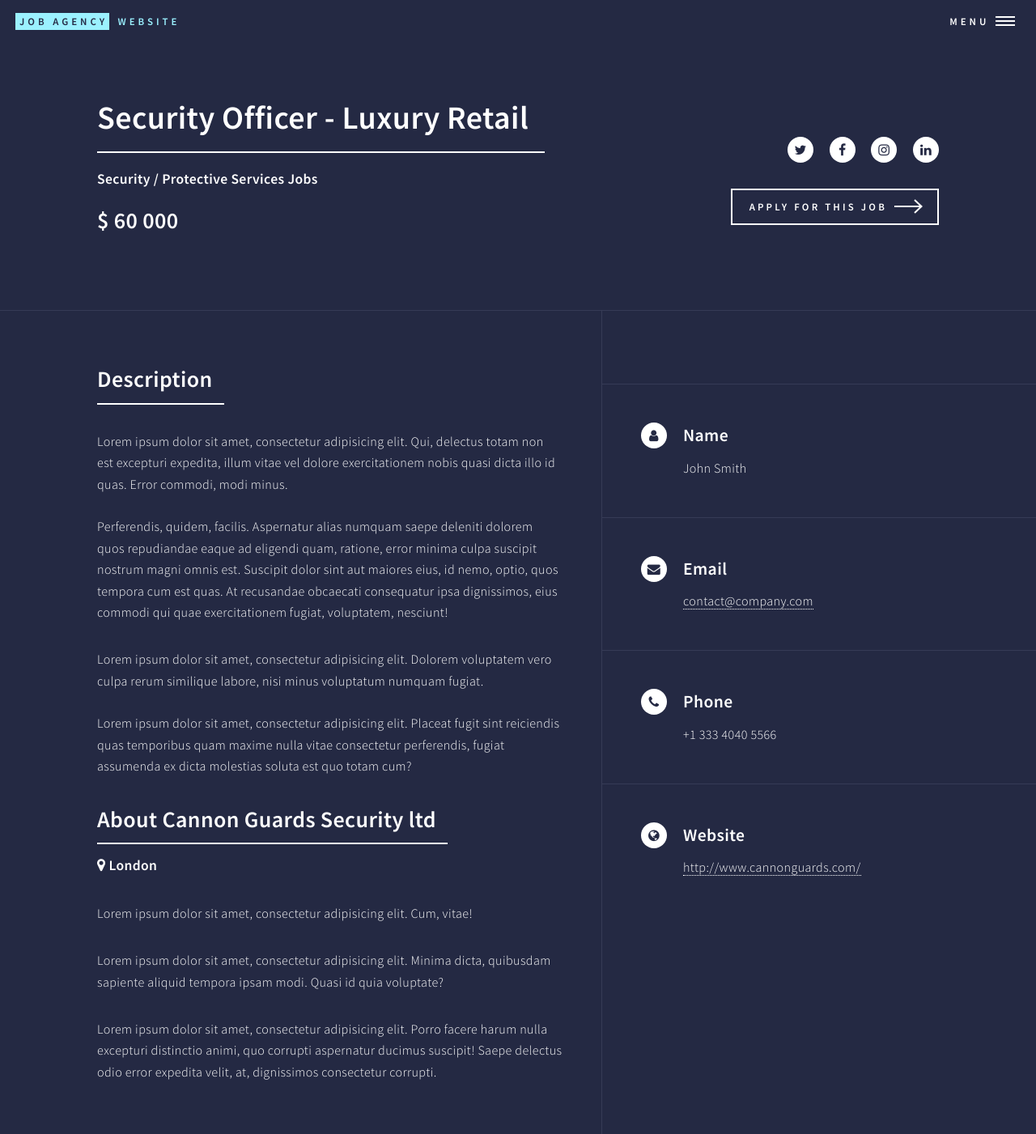
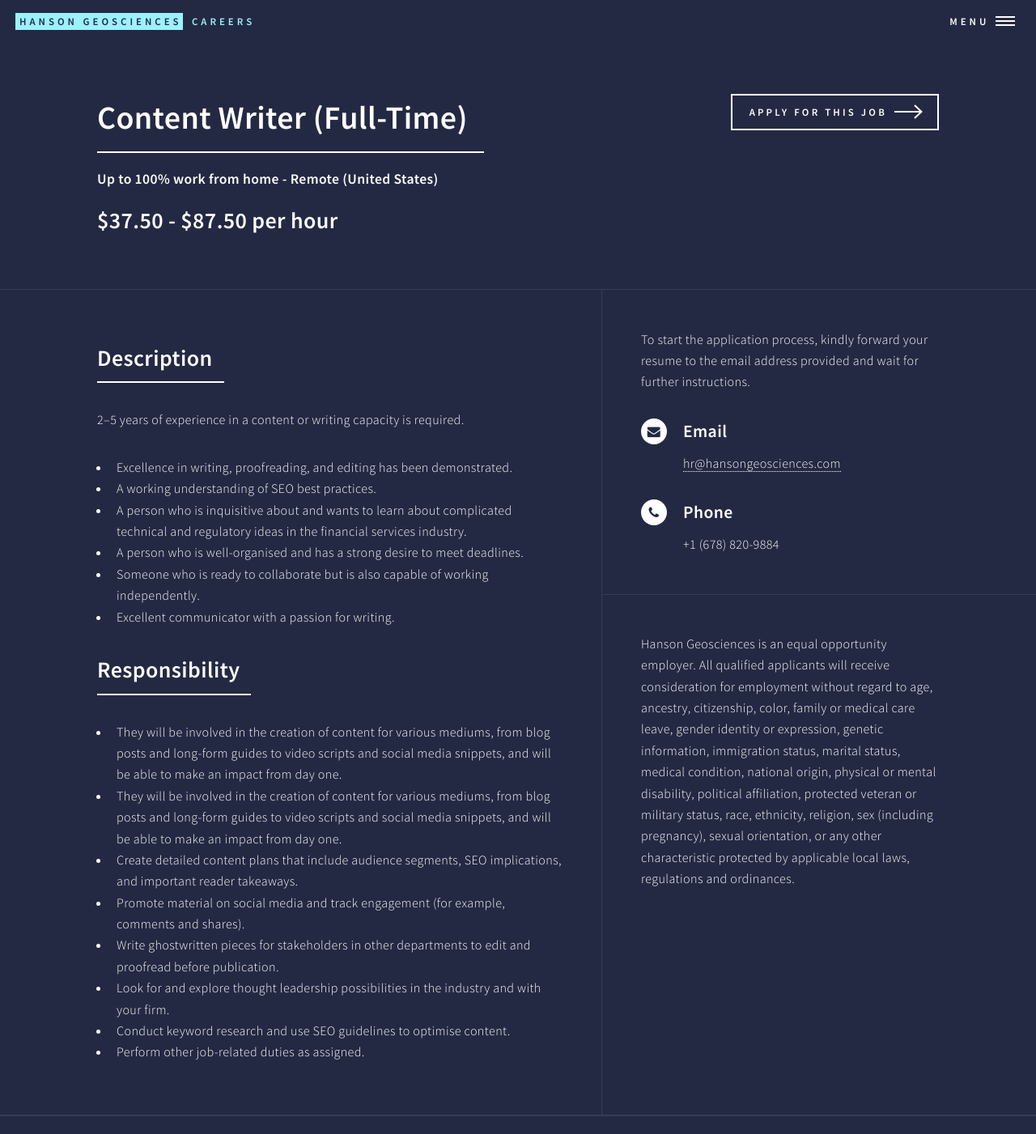
Before and after one commit to codevangelist/careers, a plain HTML site: page jobs/content_writer/index.html in a window 1280 px wide. Shown: the top 1401 px of the page at 81% size. Drawn offline with Linux system fonts and the light colour scheme.

Commit message:
lass="ic

```diff
--- a/jobs/content_writer/index.html
+++ b/jobs/content_writer/index.html
@@ -1,7 +1,7 @@
 <!DOCTYPE HTML>
 <html>
 	<head>
-		<title>PHPJabbers.com | Free Job Agency Website Template</title>
+		<title>Hanson Geosciences | Careers - Content Writer </title>
 		<meta charset="utf-8" />
 		<meta name="viewport" content="width=device-width, initial-scale=1, user-scalable=no" />
 		<link rel="stylesheet" href="../../assets/bootstrap/css/bootstrap.min.css" />
@@ -15,7 +15,7 @@
 
 				<!-- Header -->
 				<header id="header" class="alt">
-					<a href="index.html" class="logo"><strong>Job Agency</strong> <span>Website</span></a>
+					<a href="/" class="logo"><strong>Hanson Geosciences</strong> <span>Careers</span></a>
 					<nav>
 						<a href="#menu">Menu</a>
 					</nav>
@@ -24,58 +24,28 @@
 				<!-- Menu -->
 				<nav id="menu">
 					<ul class="links">
-		                <li> <a href="index.html">Home </a> </li>
-
-		                <li class="active"> <a href="jobs.html">Jobs</a> </li>
-
-		                <li> <a href="blog.html">Blog</a> </li>
-
-		                <li> <a href="about-us.html">About Us</a> </li>
-
-		                <li><a href="team.html">Team</a></li>
-
-		                <li><a href="testimonials.html">Testimonials</a></li>
-
-		                <li><a href="terms.html">Terms</a></li>
-
-		                <li><a href="contact.html">Contact Us</a></li>
+		                <li> <a href="/">Home </a> </li>
+		                <li class="active"> <a href="/">Jobs</a> </li>
+		                <li><a href="/contact">Contact Us</a></li>
             		</ul>
 				</nav>
 
 				<!-- Main -->
 					<div id="main" class="alt">
-
-						<!-- One -->
 						<section id="one">
 							<div class="inner">
 								<div class="row">
 									<div class="col-lg-8">
 										<header class="major">
-												<h1>Security Officer - Luxury Retail</h1>
-
-												<h4>Security / Protective Services Jobs</h4>
-
-												<h2>$ 60 000</h2>
+											<h1>Content Writer (Full-Time)</h1>
+											<h4>Up to 100% work from home - Remote (United States)</h4>
+											<h2>$37.50 - $87.50 per hour</h2>
 										</header>
 									</div>
-
 									<div class="col-lg-4 text-right">
-
-											<br>
-											<br>
-
-											<ul class="icons">
-												<li><a href="#" class="icon alt fa-twitter"><span class="label">Twitter</span></a></li>
-												<li><a href="#" class="icon alt fa-facebook"><span class="label">Facebook</span></a></li>
-												<li><a href="#" class="icon alt fa-instagram"><span class="label">Instagram</span></a></li>
-												<li><a href="#" class="icon alt fa-linkedin"><span class="label">LinkedIn</span></a></li>
-											</ul>
-
-											<a href="contact.html" class="button next scrolly">Apply for this job</a>
+										<a href="mailto:hr@hansongeosciences.com?subject=Applicaion for Content Writer Role" class="button next scrolly">Apply for this job</a>
 									</div>
 								</div>
-
-									<br>
 							</div>
 						</section>
 
@@ -85,60 +55,50 @@
 									<header class="major">
 										<h2>Description</h2>
 									</header>
-
-							            <p>Lorem ipsum dolor sit amet, consectetur adipisicing elit. Qui, delectus totam non est excepturi expedita, illum vitae vel dolore exercitationem nobis quasi dicta illo id  quas. Error commodi, modi minus. <br><br>
-							                Perferendis, quidem, facilis. Aspernatur alias numquam saepe deleniti dolorem quos repudiandae eaque ad eligendi quam, ratione, error minima culpa suscipit nostrum magni omnis est. Suscipit dolor sint aut maiores eius, id nemo, optio, quos tempora cum est quas. At recusandae obcaecati consequatur ipsa dignissimos, eius commodi qui quae exercitationem fugiat, voluptatem, nesciunt!
+									<p>
+										2–5 years of experience in a content or writing capacity is required.
+										<ul>
+											<li>Excellence in writing, proofreading, and editing has been demonstrated.</li>
+											<li>A working understanding of SEO best practices.</li>
+											<li>A person who is inquisitive about and wants to learn about complicated technical and regulatory ideas in the financial services industry.</li>
+											<li>A person who is well-organised and has a strong desire to meet deadlines.</li>
+											<li>Someone who is ready to collaborate but is also capable of working independently.</li>
+											<li>Excellent communicator with a passion for writing.</li>
+										</ul>
 									</p>
-
-							            <p>Lorem ipsum dolor sit amet, consectetur adipisicing elit. Dolorem voluptatem vero culpa rerum similique labore, nisi minus voluptatum numquam fugiat. <br><br>Lorem ipsum dolor sit amet, consectetur adipisicing elit. Placeat fugit sint reiciendis quas temporibus quam maxime nulla vitae consectetur perferendis, fugiat assumenda ex dicta molestias soluta est quo totam cum?</p>
-
 									<header class="major">
-											<h2>About Cannon Guards Security ltd</h2>
-
-											<h4><i class="fa fa-map-marker"></i> London</h4>
+										<h2>Responsibility</h2>
 									</header>
-
-							            <p>Lorem ipsum dolor sit amet, consectetur adipisicing elit. Cum, vitae!</p>
-
-							            <p>Lorem ipsum dolor sit amet, consectetur adipisicing elit. Minima dicta, quibusdam sapiente aliquid tempora ipsam modi. Quasi id quia voluptate?</p>
-
-							            <p>Lorem ipsum dolor sit amet, consectetur adipisicing elit. Porro facere harum nulla excepturi distinctio animi, quo corrupti aspernatur ducimus suscipit! Saepe delectus odio error expedita velit, at, dignissimos consectetur corrupti.</p>
+									<ul>
+										<li>They will be involved in the creation of content for various mediums, from blog posts and long-form guides to video scripts and social media snippets, and will be able to make an impact from day one.</li>
+										<li>They will be involved in the creation of content for various mediums, from blog posts and long-form guides to video scripts and social media snippets, and will be able to make an impact from day one.</li>
+										<li>Create detailed content plans that include audience segments, SEO implications, and important reader takeaways.</li>
+										<li>Promote material on social media and track engagement (for example, comments and shares).</li>
+										<li>Write ghostwritten pieces for stakeholders in other departments to edit and proofread before publication.</li>
+										<li>Look for and explore thought leadership possibilities in the industry and with your firm.</li>
+										<li>Conduct keyword research and use SEO guidelines to optimise content.</li>
+										<li>Perform other job-related duties as assigned.</li>
+									</ul>
 								</section>
 
 								<section class="split">
 									<section>
-											<img src="images/product-1-720x480.jpg" class="img-responsive" alt="">
-										</section>
-
-										<section>
-											<div class="contact-method">
-												<span class="icon alt fa-user"></span>
-												<h3>Name</h3>
-												<span>John Smith</span>
+										<div>
+											<p>To start the application process, kindly forward your resume to the email address provided and wait for further instructions.</p>
 										</div>
-										</section>
-
-										<section>
 										<div class="contact-method">
 											<span class="icon alt fa-envelope"></span>
 											<h3>Email</h3>
-												<a href="#">contact@company.com</a>
+											<a href="mailto:hr@hansongeosciences.com?subject=Applicaion for Driver Role">hr@hansongeosciences.com</a>
+										</div>
+										<div class="contact-method">
+											<span class="icon alt fa-phone"></span>
+											<h3>Phone</h3>
+											<span>+1 (678) 820-9884</span>
 										</div>
 									</section>
 									<section>
-											<div class="contact-method">
-												<span class="icon alt fa-phone"></span>
-												<h3>Phone</h3>
-												<span>+1 333 4040 5566</span>
-											</div>
-										</section>
-
-										<section>
-											<div class="contact-method">
-												<span class="icon alt fa-globe"></span>
-												<h3>Website</h3>
-												<a href="http://www.cannonguards.com/">http://www.cannonguards.com/</a>
-											</div>
+										<p>Hanson Geosciences is an equal opportunity employer. All qualified applicants will receive consideration for employment without regard to age, ancestry, citizenship, color, family or medical care leave, gender identity or expression, genetic information, immigration status, marital status, medical condition, national origin, physical or mental disability, political affiliation, protected veteran or military status, race, ethnicity, religion, sex (including pregnancy), sexual orientation, or any other characteristic protected by applicable local laws, regulations and ordinances.</p>
 									</section>
 								</section>
 							</div>
```
Also changed, not shown: jobs/data_entry_clerk/index.html (+62 -77 lines), jobs/driver/index.html (+1 -1 lines). Lines whose indentation alone changed are shown as unchanged.
